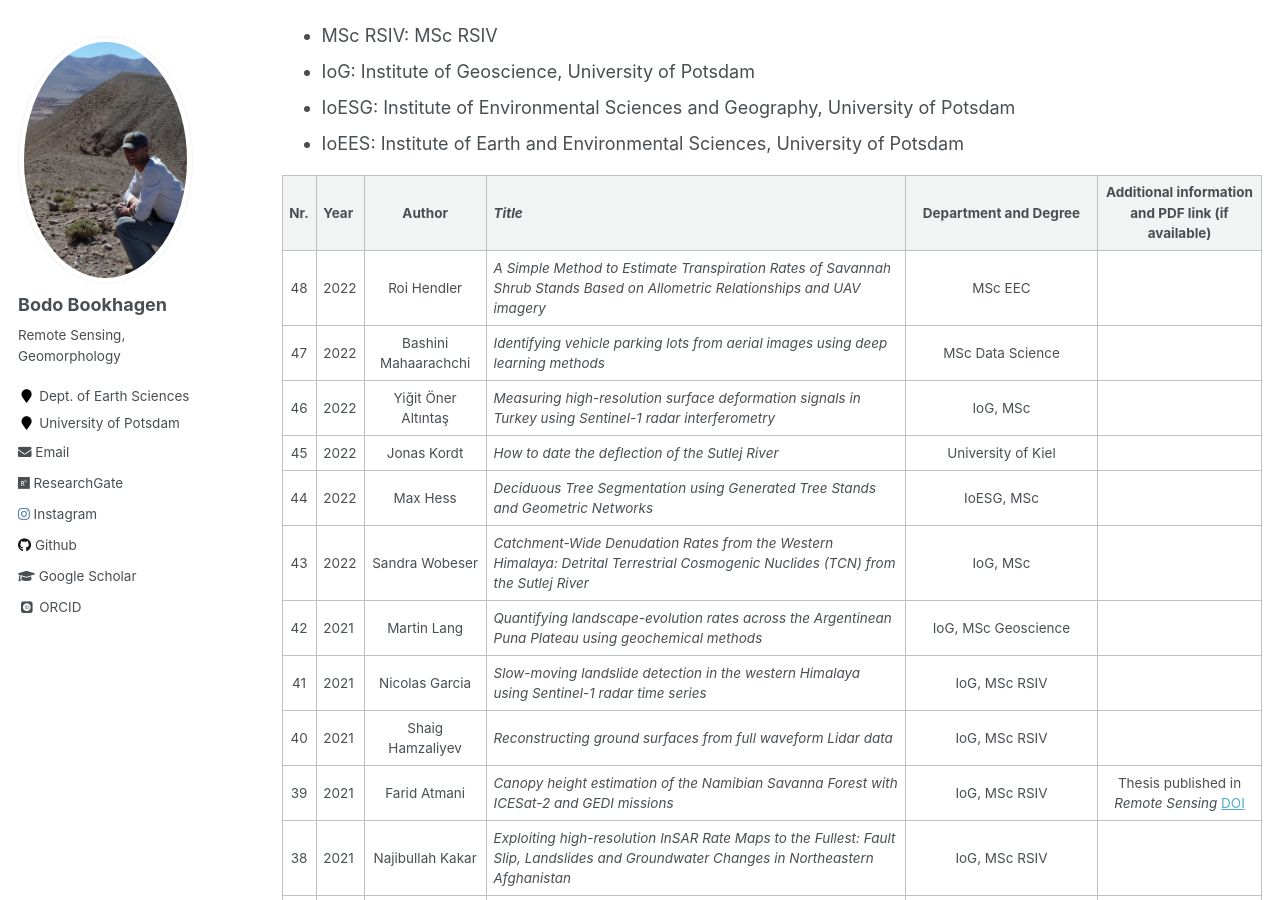
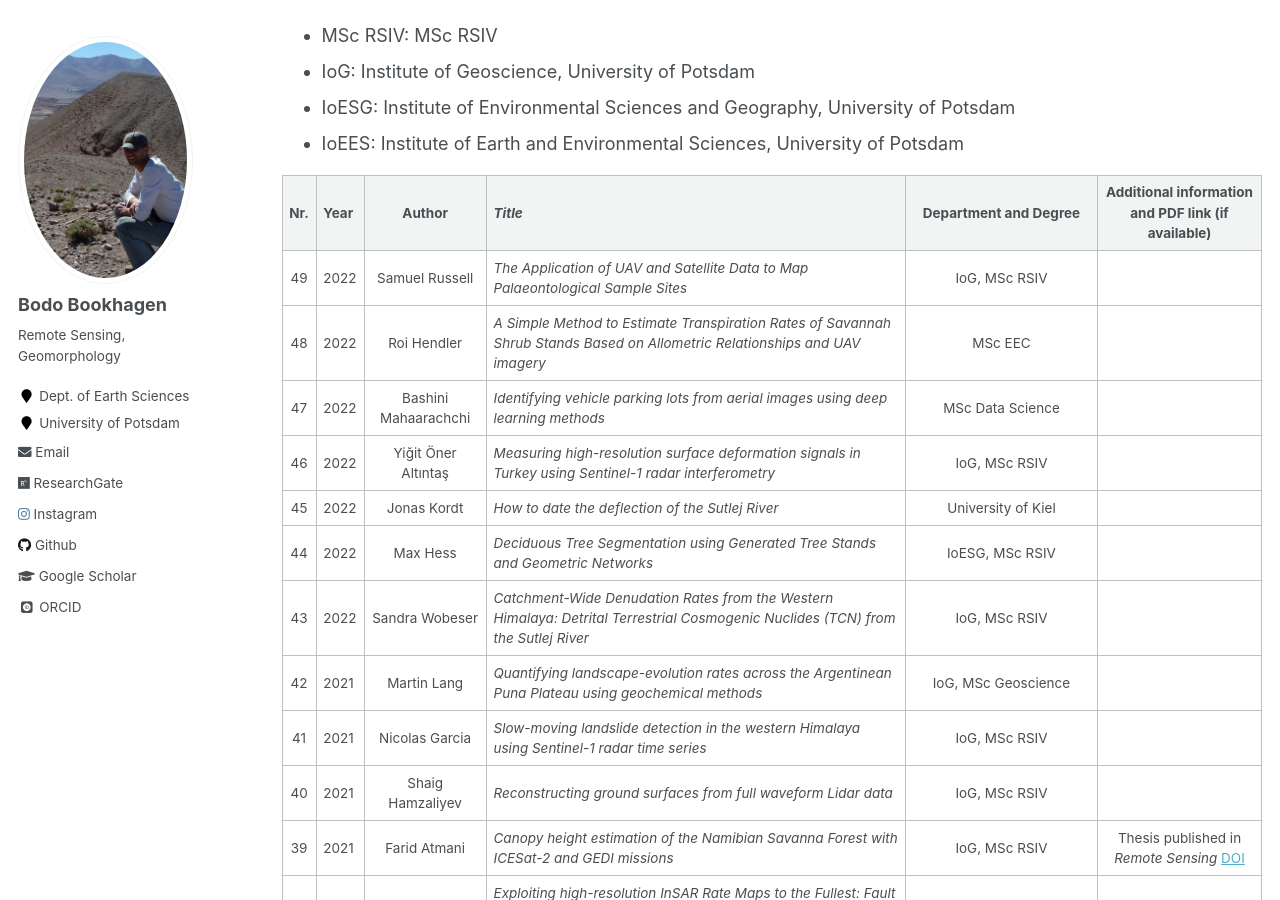
Before and after one commit to BodoBookhagen/BodoBookhagen.github.io, a Jekyll site: the page built from _pages/theses.md, in a window 1280 px wide and 900 px high, scrolled down 602 px. Built offline with Jekyll 4.4.1, drawn with Linux system fonts in a browser that asks for light colours; some web fonts are replaced.

Commit message:
Apr-16 2023

```diff
--- a/_pages/theses.md
+++ b/_pages/theses.md
@@ -22,12 +22,13 @@ There have been several MSc and BSc theses advised in the past years. These were
 
 | Nr. | Year | Author | *Title* | Department and Degree | Additional information and PDF link (if available) |
 |:---:|:----------|:----:|:-------|:---:|:---:|
-| 48 | 2022 | Roi Hendler | *A Simple Method to Estimate Transpiration Rates of Savannah Shrub Stands Based on Allometric Relationships and UAV imagery* | MSc EEC |
-| 47 | 2022 | Bashini Mahaarachchi | *Identifying vehicle parking lots from aerial images using deep learning methods* | MSc Data Science |
-| 46 | 2022 | Yiğit Öner Altıntaş | *Measuring high-resolution surface deformation signals in Turkey using Sentinel-1 radar interferometry* | IoG, MSc |
-| 45 | 2022 | Jonas Kordt | *How to date the deflection of the Sutlej River* | University of Kiel |
-| 44 | 2022 | Max Hess | *Deciduous Tree Segmentation using Generated Tree Stands and Geometric Networks* | IoESG, MSc |
-| 43 | 2022 | Sandra Wobeser | *Catchment-Wide Denudation Rates from the Western Himalaya: Detrital Terrestrial Cosmogenic Nuclides (TCN) from the Sutlej River* | IoG, MSc |
+| 49 | 2022 | Samuel Russell | *The Application of UAV and Satellite Data to Map Palaeontological Sample Sites* | IoG, MSc RSIV | |
+| 48 | 2022 | Roi Hendler | *A Simple Method to Estimate Transpiration Rates of Savannah Shrub Stands Based on Allometric Relationships and UAV imagery* | MSc EEC | |
+| 47 | 2022 | Bashini Mahaarachchi | *Identifying vehicle parking lots from aerial images using deep learning methods* | MSc Data Science | |
+| 46 | 2022 | Yiğit Öner Altıntaş | *Measuring high-resolution surface deformation signals in Turkey using Sentinel-1 radar interferometry* | IoG, MSc RSIV | |
+| 45 | 2022 | Jonas Kordt | *How to date the deflection of the Sutlej River* | University of Kiel | |
+| 44 | 2022 | Max Hess | *Deciduous Tree Segmentation using Generated Tree Stands and Geometric Networks* | IoESG, MSc RSIV | |
+| 43 | 2022 | Sandra Wobeser | *Catchment-Wide Denudation Rates from the Western Himalaya: Detrital Terrestrial Cosmogenic Nuclides (TCN) from the Sutlej River* | IoG, MSc RSIV | |
 | 42 | 2021 | Martin Lang | *Quantifying landscape-evolution rates across the Argentinean Puna Plateau using geochemical methods* | IoG, MSc Geoscience | |
 | 41 | 2021 | Nicolas Garcia | *Slow-moving landslide detection in the western Himalaya using Sentinel-1 radar time series* | IoG, MSc RSIV | |
 | 40 | 2021 | Shaig Hamzaliyev | *Reconstructing ground surfaces from full waveform Lidar data* | IoG, MSc RSIV | |
```
Also changed, not shown: _pages/publications.md (+4 -3 lines).
